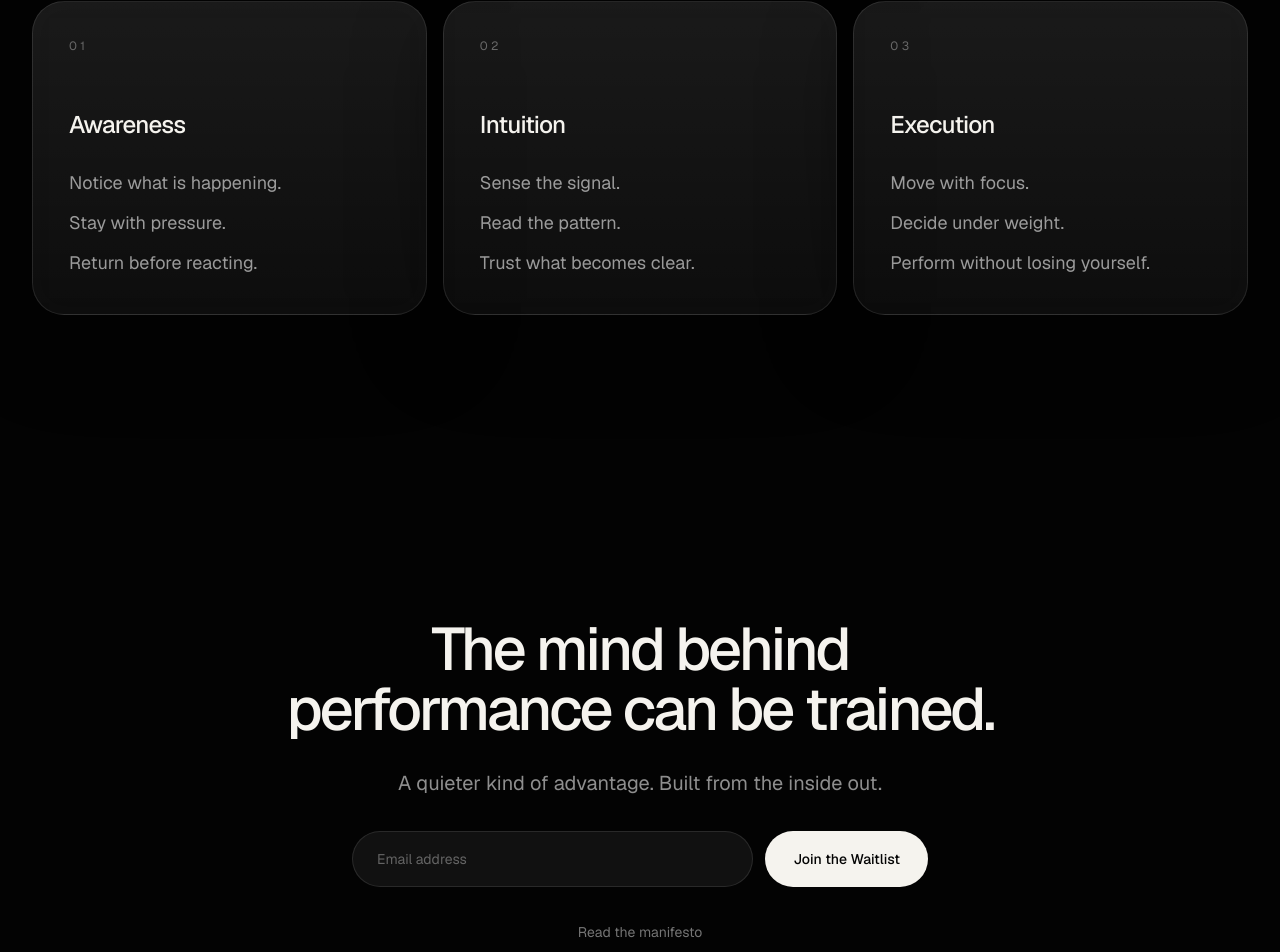
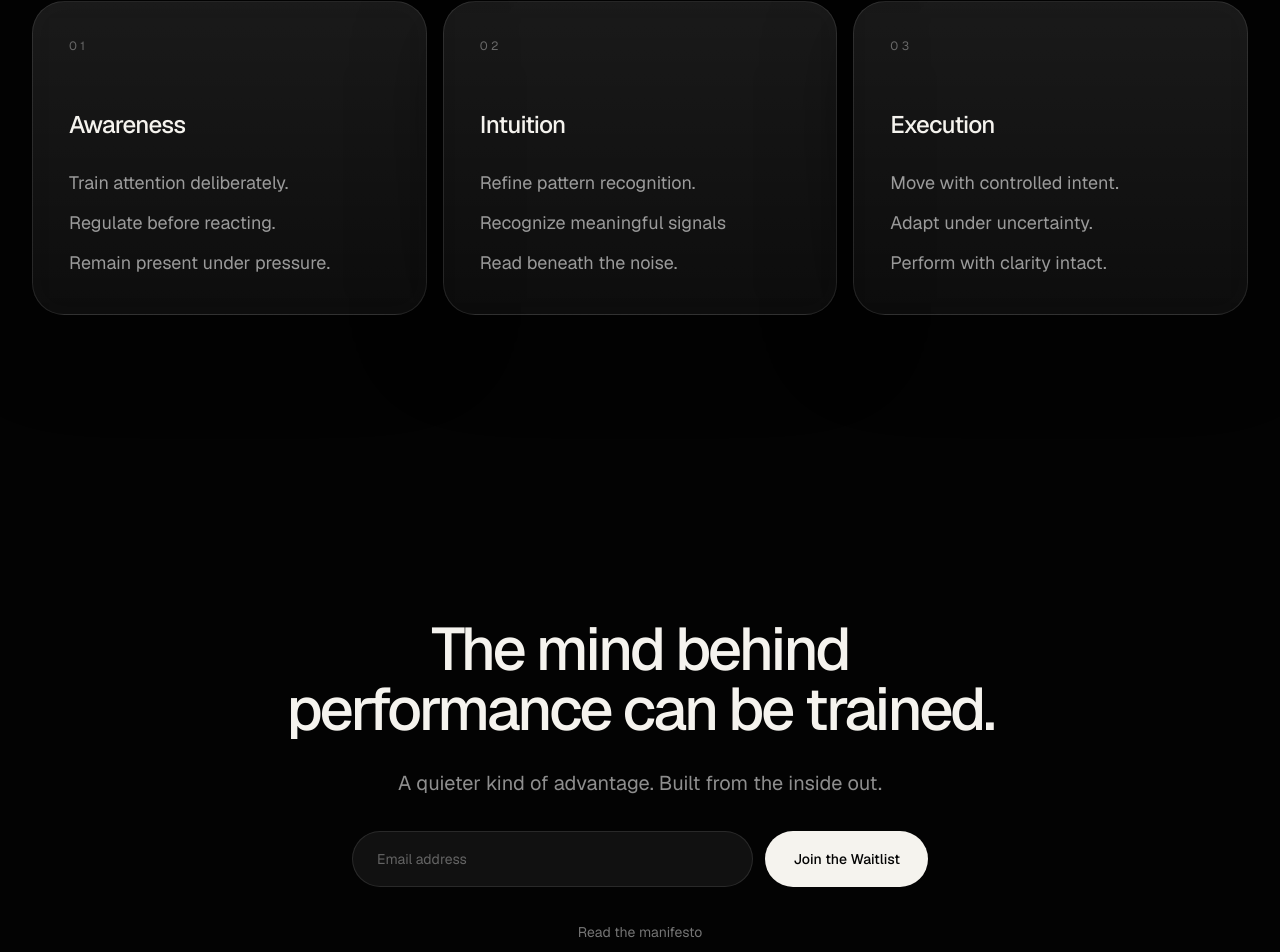
Before and after one commit to pollorenzo-pixel/Landing_curiosty, a Next.js app: page / in a window 1280 px wide. Shown: the part 2161-3113 px from the top of the page. Built offline with nearby package versions, Linux system fonts and the light colour scheme.

Commit message:
Update page.tsx

```diff
--- a/app/page.tsx
+++ b/app/page.tsx
@@ -6,15 +6,15 @@ import { WaitlistForm } from "@/components/WaitlistForm";
 const framework = [
   {
     title: "Awareness",
-    lines: ["Notice what is happening.", "Stay with pressure.", "Return before reacting."],
+    lines: ["Train attention deliberately.", "Regulate before reacting.", "Remain present under pressure."],
   },
   {
     title: "Intuition",
-    lines: ["Sense the signal.", "Read the pattern.", "Trust what becomes clear."],
+    lines: ["Refine pattern recognition.", "Recognize meaningful signals", "Read beneath the noise."],
   },
   {
     title: "Execution",
-    lines: ["Move with focus.", "Decide under weight.", "Perform without losing yourself."],
+    lines: ["Move with controlled intent.", "Adapt under uncertainty.", "Perform with clarity intact."],
   },
 ];
 
```
